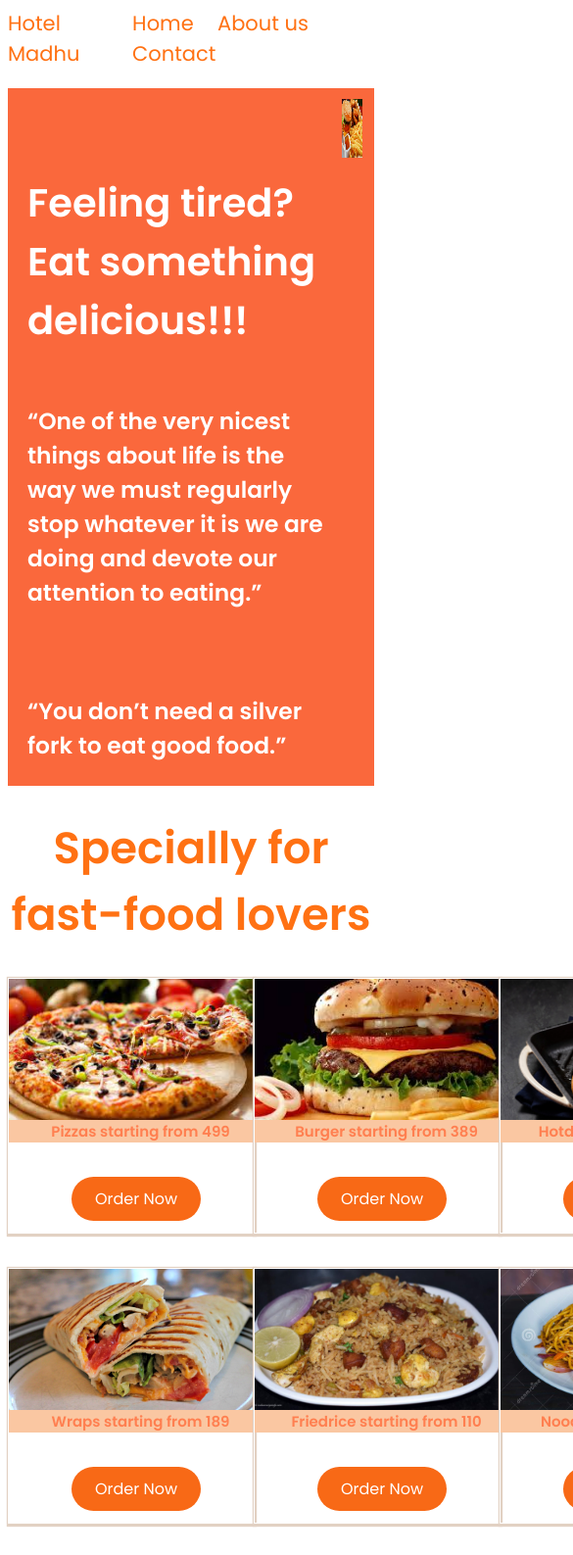
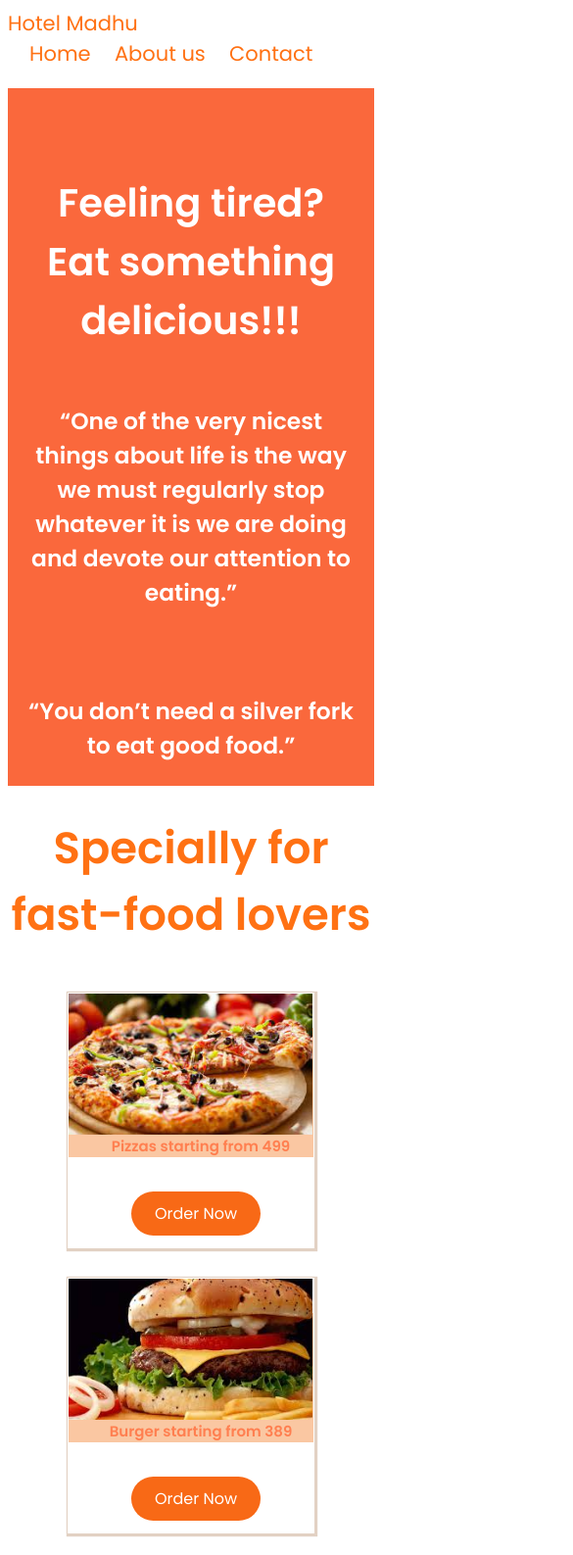
Before and after one commit to Madhumitha371/Online-food-order-page, a plain HTML site: page index.html in a window 390 px wide. Shown: the top 1587 px of the page at 98% size, 585 px wide, since content can reach past the window. Drawn offline with Linux system fonts and the light colour scheme; files whose address does not match are found by name.

Commit message:
Update style.css

```diff
--- a/css/style.css
+++ b/css/style.css
@@ -3,20 +3,31 @@
 *{
     font-family: 'Poppins', sans-serif;
 }
-@media(max-width:500px){
+@media(max-width:576px){
     .img-res{
-        width:60px;
-        height:60px;
-        text-align:center;
+        display: none;
+
+
     }
 
     .food-container{
-    display: flex;
-    justify-content: center;
-    align-items: center;
-     }
-     .*{
-         text-align:center;
+        display: flex;
+        flex-direction: column;
+    }
+    .food-card{
+        margin: 15px;
+    }
+     .navbar{
+        display: flex;
+        flex-direction: column;
+    }
+}
+@media(max-width:786px){
+    .class1{
+        text-align: center;
+    }
+    .img-res{
+       display: none;
     }
 }
 
```
